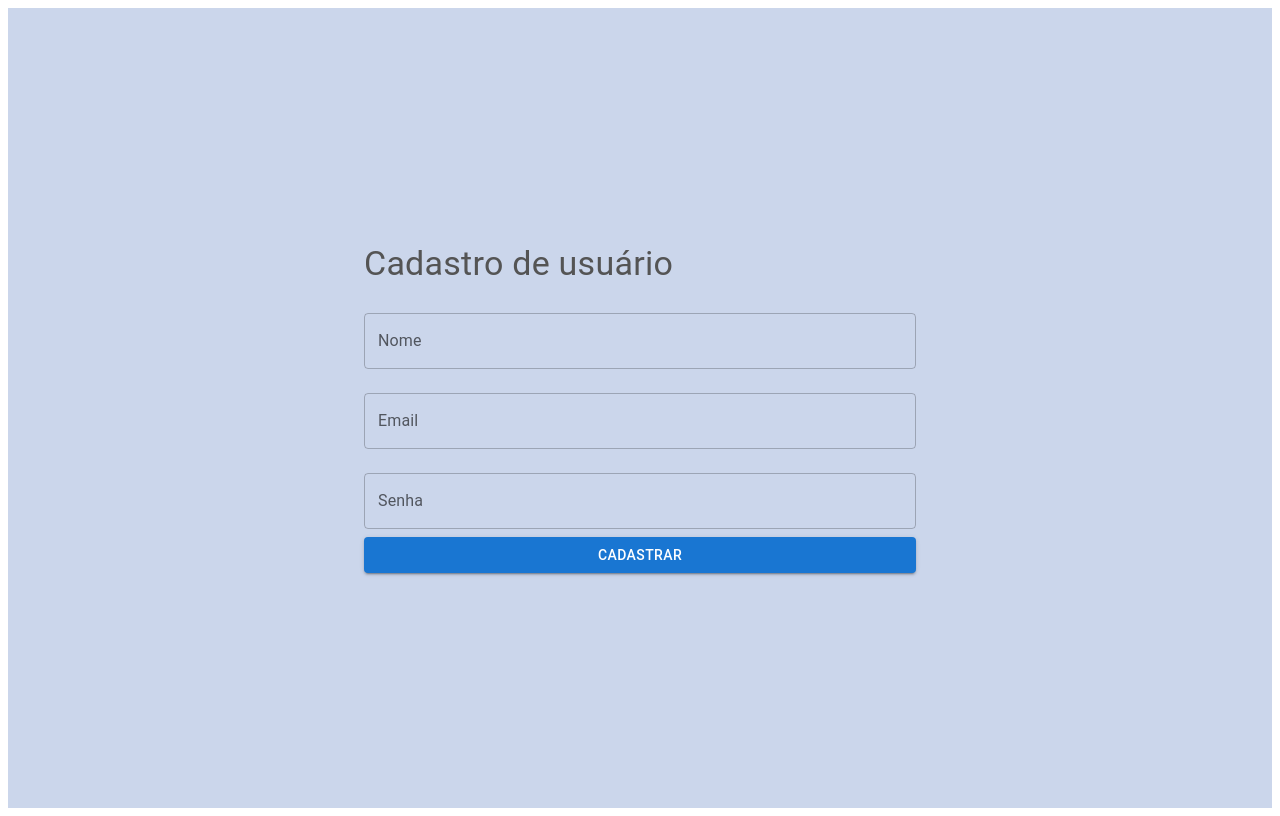
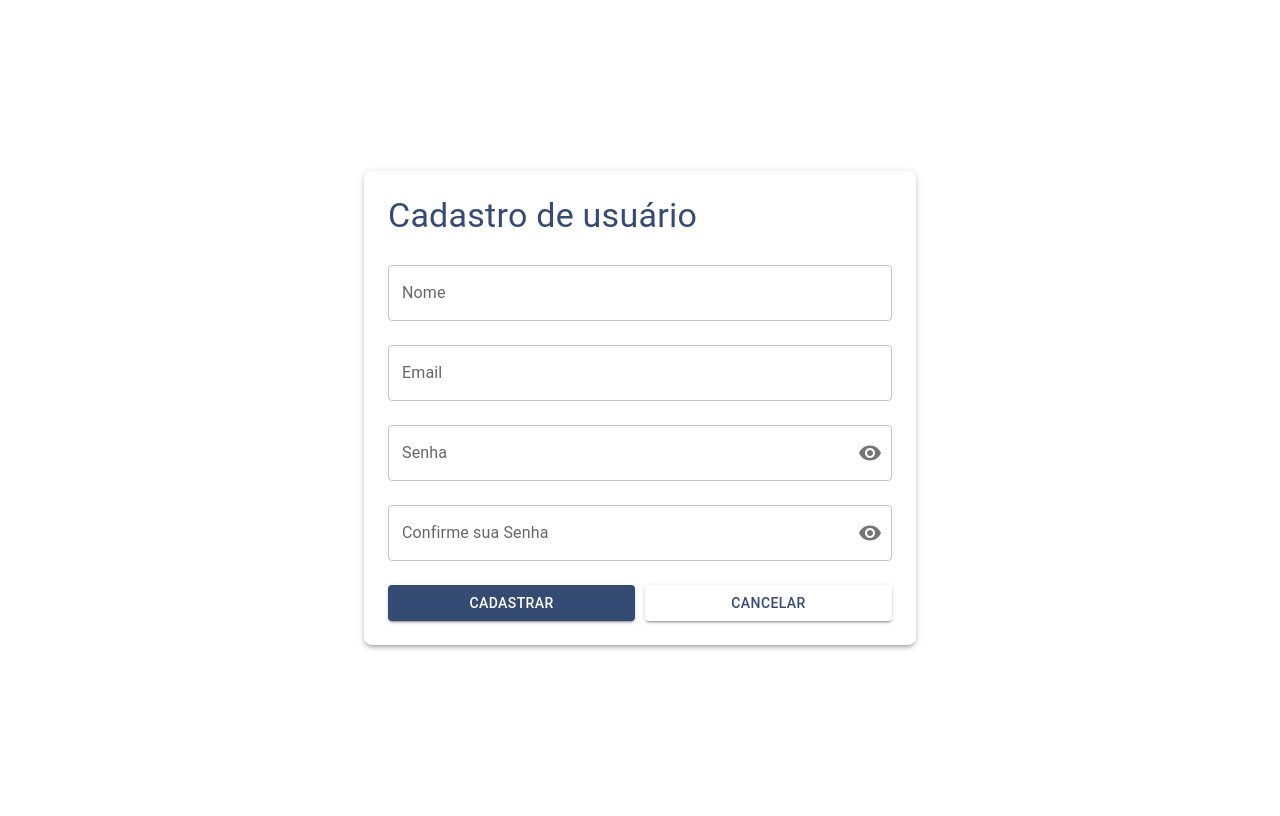
Before and after one commit to Leitz0/ReatGameShop, a React (Vite) app in the folder reactGame/: page /cadastro in a window 1280 px wide. Built offline with nearby package versions, Linux system fonts and the light colour scheme.

Commit message:
Estilizaçao do cadastro e alteraçao na cor do botao do carrinho

```diff
--- a/reactGame/src/Pages/Cadastro.jsx
+++ b/reactGame/src/Pages/Cadastro.jsx
@@ -10,15 +10,21 @@ import {
   DialogContentText,
   DialogTitle,
   Box,
+  Grid,
+  IconButton,
+  InputAdornment,
 } from "@mui/material";
+import { Visibility, VisibilityOff } from "@mui/icons-material";
 import { useHistory } from "react-router-dom";
 
 const Cadastro = () => {
   const [nome, setNome] = useState("");
   const [email, setEmail] = useState("");
   const [senha, setSenha] = useState("");
+  const [confirmarSenha, setConfirmarSenha] = useState("");
   const [open, setOpen] = useState(false);
   const [error, setError] = useState("");
+  const [showPassword, setShowPassword] = useState(false);
   const history = useHistory();
 
   const validateEmail = (email) => {
@@ -26,10 +32,12 @@ const Cadastro = () => {
     return re.test(String(email).toLowerCase());
   };
 
-  const handleSubmit = (e) => {
+  const handleSubmit = async (e) => {
     e.preventDefault();
 
-    if (!nome || !email || !senha) {
+    setError("");
+
+    if (!nome || !email || !senha || !confirmarSenha) {
       setError("Todos os campos devem ser preenchidos.");
       return;
     }
@@ -39,22 +47,31 @@ const Cadastro = () => {
       return;
     }
 
+    if (senha !== confirmarSenha) {
+      setError("As senhas não conferem.");
+      return;
+    }
+
     const novoUsuario = { id: Date.now().toString(), nome, email, senha };
 
-    fetch("http://localhost:3000/users", {
+    try {
+      const response = await fetch("http://localhost:3001/users", {
         method: "POST",
         headers: { "Content-Type": "application/json" },
         body: JSON.stringify(novoUsuario),
-    })
-      .then((response) => response.json())
-      .then((data) => {
+      });
+
+      if (!response.ok) {
+        throw new Error(`Erro ao adicionar usuário: ${response.statusText}`);
+      }
+
+      const data = await response.json();
       console.log("Usuário adicionado:", data);
-
       setOpen(true);
-      })
-      .catch((error) => {
+    } catch (error) {
+      setError(error.message);
       console.error("Erro ao adicionar usuário:", error);
-      });
+    }
   };
 
   const handleClose = () => {
@@ -62,18 +79,23 @@ const Cadastro = () => {
     history.push("/produtos");
   };
 
+  const handleCancel = () => {
+    history.push("/produtos");
+  };
+
   return (
-    <Box
-      sx={{
-        backgroundColor: "#CBD6EB",
-        minHeight: "100vh",
-        display: "flex",
-        alignItems: "center",
-        justifyContent: "center",
-      }}
+    <Container maxWidth="sm">
+      <Grid
+        container
+        spacing={0}
+        direction="column"
+        alignItems="center"
+        justifyContent="center"
+        style={{ minHeight: "100vh" }}
       >
-      <Container maxWidth="sm">
-        <Typography variant="h4" gutterBottom style={{ color: "#545454" }}>
+        <Grid item xs={12}>
+          <Box p={3} boxShadow={3} borderRadius={2}>
+            <Typography variant="h4" gutterBottom style={{ color: "#364B74" }}>
               Cadastro de usuário
             </Typography>
             <form onSubmit={handleSubmit}>
@@ -97,17 +119,68 @@ const Cadastro = () => {
               <TextField
                 label="Senha"
                 variant="outlined"
-            type="password"
+                type={showPassword ? "text" : "password"}
                 fullWidth
                 margin="normal"
                 value={senha}
                 onChange={(e) => setSenha(e.target.value)}
+                InputProps={{
+                  endAdornment: (
+                    <InputAdornment position="end">
+                      <IconButton
+                        onClick={() => setShowPassword(!showPassword)}
+                        edge="end"
+                      >
+                        {showPassword ? <VisibilityOff /> : <Visibility />}
+                      </IconButton>
+                    </InputAdornment>
+                  ),
+                }}
               />
-          <Button type="submit" variant="contained" color="primary" fullWidth>
+              <TextField
+                label="Confirme sua Senha"
+                variant="outlined"
+                type={showPassword ? "text" : "password"}
+                fullWidth
+                margin="normal"
+                value={confirmarSenha}
+                onChange={(e) => setConfirmarSenha(e.target.value)}
+                InputProps={{
+                  endAdornment: (
+                    <InputAdornment position="end">
+                      <IconButton
+                        onClick={() => setShowPassword(!showPassword)}
+                        edge="end"
+                      >
+                        {showPassword ? <VisibilityOff /> : <Visibility />}
+                      </IconButton>
+                    </InputAdornment>
+                  ),
+                }}
+              />
+              <Box display="flex" justifyContent="space-between" mt={2}>
+                <Button
+                  type="submit"
+                  variant="contained"
+                  color="primary"
+                  fullWidth
+                  style={{ marginRight: "10px", backgroundColor: "#364B74", color: "#FFFFFF" }}
+                >
                   Cadastrar
                 </Button>
+                <Button
+                  variant="contained"
+                  fullWidth
+                  onClick={handleCancel}
+                  style={{ backgroundColor: "#FFFFFF", color: "#364B74" }}
+                >
+                  Cancelar
+                </Button>
+              </Box>
             </form>
-
+          </Box>
+        </Grid>
+      </Grid>
       <Dialog open={open} onClose={handleClose}>
         <DialogTitle>Cadastro realizado</DialogTitle>
         <DialogContent>
@@ -120,7 +193,6 @@ const Cadastro = () => {
         </DialogActions>
       </Dialog>
     </Container>
-    </Box>
   );
 };
 
--- a/reactGame/src/Pages/Carrinho.jsx
+++ b/reactGame/src/Pages/Carrinho.jsx
@@ -3,7 +3,7 @@ import TabelaCarrinho from "../components/TabelaCarrinho";
 import { Container, Typography, Button, Stack, Box, Icon } from "@mui/material";
 import Context from "../context/Context";
 import Navbar from "../components/Navbar";
-import ShoppingCartIcon from '@mui/icons-material/ShoppingCart';
+import ShoppingCartIcon from "@mui/icons-material/ShoppingCart";
 
 export default function Carrinho() {
   const { carrinho, limparCarrinho } = useContext(Context);
@@ -16,36 +16,61 @@ export default function Carrinho() {
           sx={{
             p: 4,
             mt: 4,
-            border: '1px solid',
-            borderColor: 'grey.300',
+            border: "1px solid",
+            borderColor: "grey.300",
             borderRadius: 2,
             boxShadow: 3,
           }}
         >
           <Typography variant="h3" align="left">
             <Box display="flex" alignItems="center">
-              <ShoppingCartIcon sx={{ mr: 1, color: '#364B74', fontSize: 45 }} />
-              <span style={{ fontFamily: 'Helvetica', color: '#364B74' }}>Carrinho</span>
+              <ShoppingCartIcon
+                sx={{ mr: 1, color: "#364B74", fontSize: 45 }}
+              />
+              <span style={{ fontFamily: "Helvetica", color: "#364B74" }}>
+                Carrinho
+              </span>
             </Box>
           </Typography>
           <br />
           {carrinho.length === 0 ? (
-            <Typography variant="h5" align="center">
-             <span style={{ fontFamily: 'Helvetica', color: '#364B74' }}>Seu carrinho está vazio!  :( </span>
+            <Typography
+              variant="h5"
+              align="center"
+              style={{ color: "#364B74" }}
+            >
+              Seu carrinho está vazio! :(
             </Typography>
           ) : (
             <TabelaCarrinho itens={carrinho} />
           )}
           <br />
           <Stack spacing={2} direction="row" justifyContent="center">
-            <Button disabled={carrinho.length === 0} variant="contained">
+            <Button
+              disabled={carrinho.length === 0}
+              variant="contained"
+              sx={{
+                backgroundColor: "#364B74",
+                color: "#FFFFFF",
+                "&:hover": {
+                  backgroundColor: "#293857",
+                },
+              }}
+            >
               Finalizar Compra
             </Button>
             <Button
               disabled={carrinho.length === 0}
               onClick={() => limparCarrinho()}
               variant="outlined"
-              sx={{ color: '#1976D2', borderColor: '#1976D2', backgroundColor: '#FFFFFF' }}
+              sx={{
+                color: "#364B74",
+                borderColor: "#364B74",
+                backgroundColor: "#FFFFFF",
+                "&:hover": {
+                  backgroundColor: "#F0F0F0",
+                },
+              }}
             >
               Limpar Carrinho
             </Button>
```
Also changed, not shown: 1 other file (tests, documents, lock files or other folders). Lines whose indentation alone changed are shown as unchanged.
